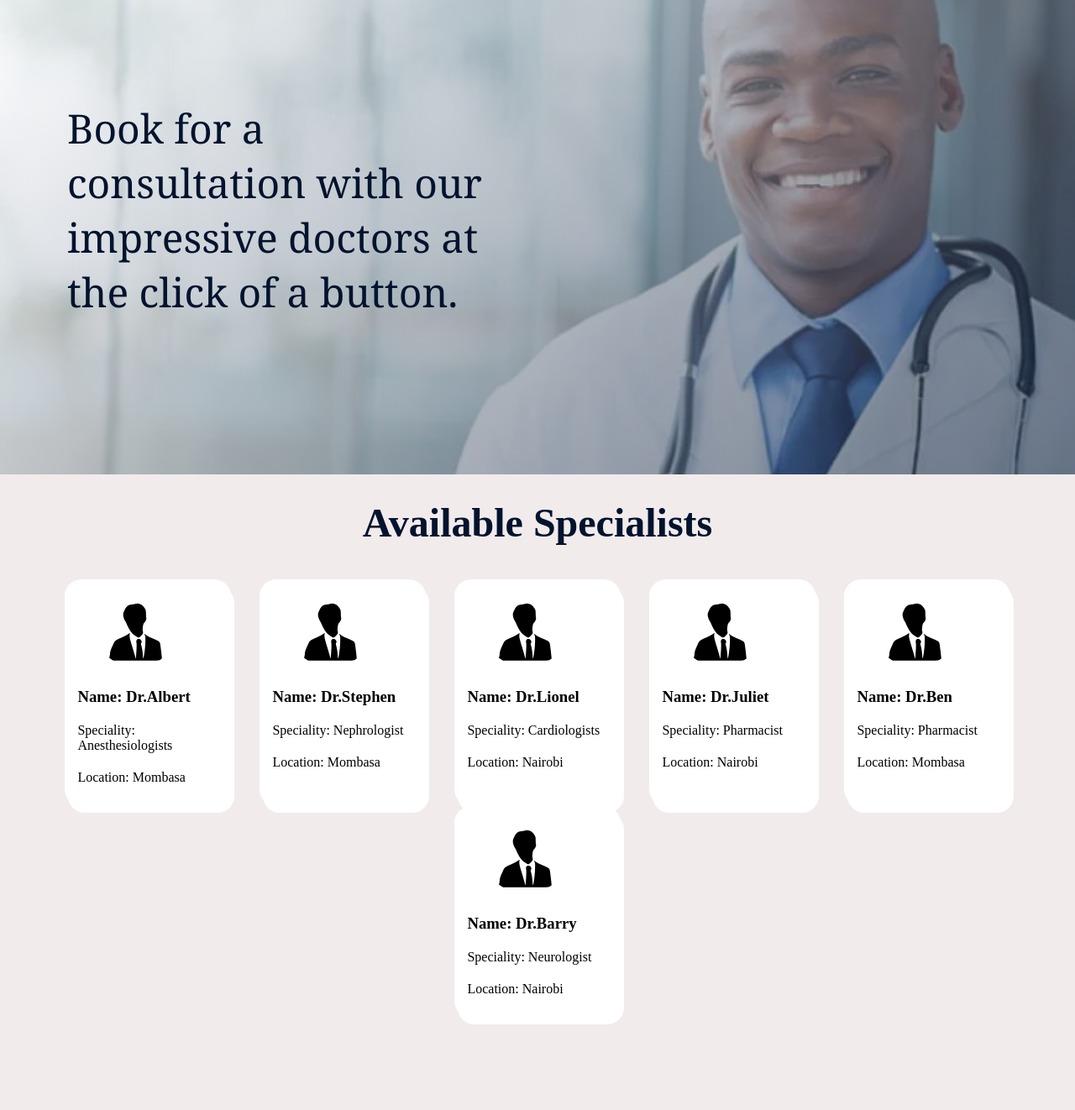
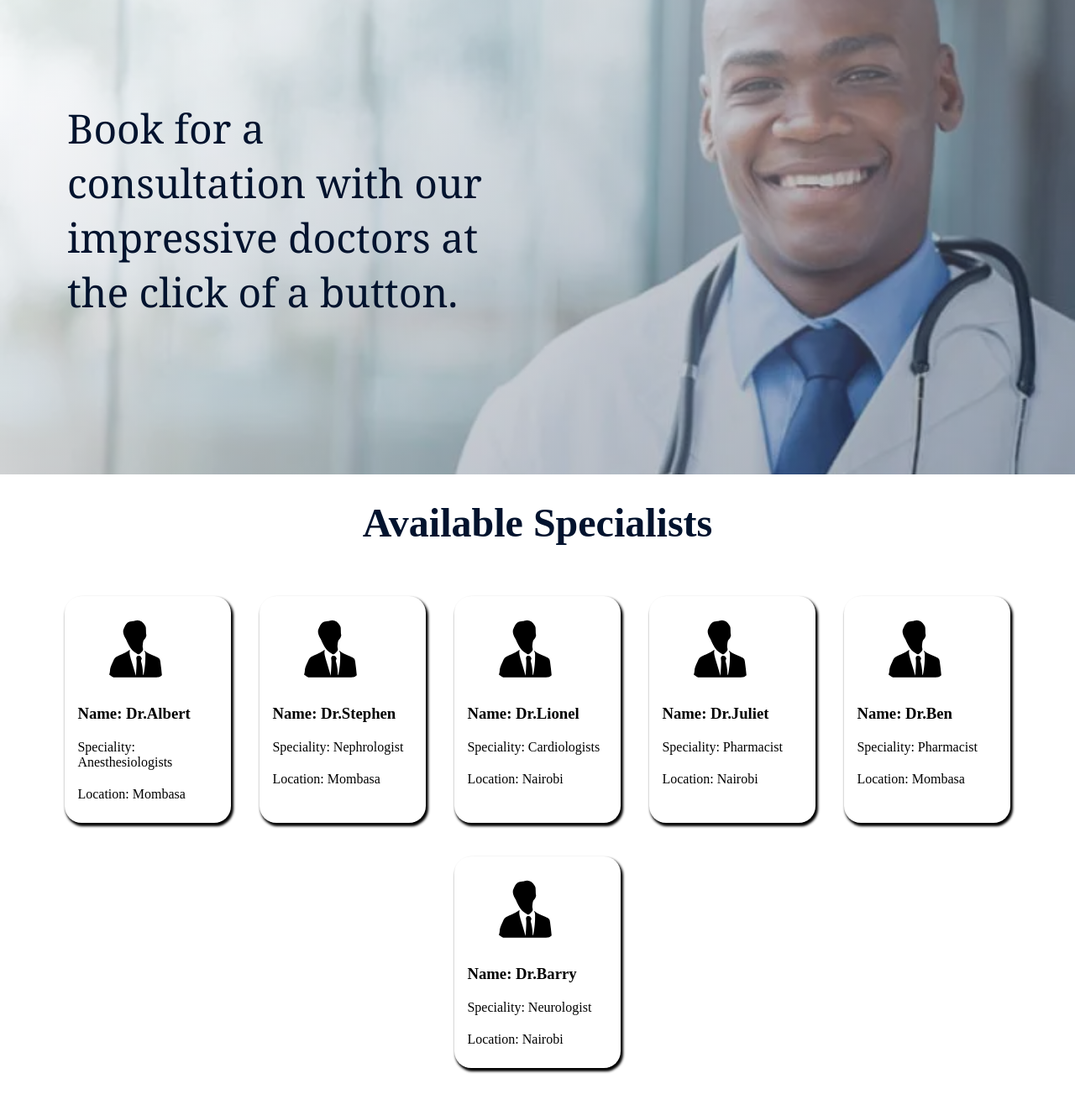
Before and after one commit to BruceFelix/Doctor-s-booking-system-Afya-app, a Django app: page / in a window 1280 px wide. Shown: the part 66-1388 px from the top of the page at 84% size. Before the commit the page ends 1286 px from the top, so only its background shows below. Run offline with Django 4.2, Linux system fonts and the light colour scheme; data comes from the database, SQL or seed files in the repository; both versions use the stored data as it was after the commit; some libraries are stand-ins or nearby versions.

Commit message:
tweaked the home page

```diff
--- a/main/static/main/css/home.css
+++ b/main/static/main/css/home.css
@@ -7,9 +7,7 @@ a{
     text-decoration: none;
     color: white;
 }
-body{
-    background-color: #f1ebeb;
-}
+
 ul{
     list-style: none;
     display: flex;
@@ -72,7 +70,7 @@ img{
 }
 .intro{
 
-    background: linear-gradient(135deg, #ffffffb0, #02132e91),url('../images/home.jpg') no-repeat right center;
+    background: linear-gradient(135deg, #ffffffb0, #02132e62),url('../images/home.jpg') no-repeat right center;
     background-size: cover;
     height: 565px; width: 100%;
     padding: 20px;
@@ -114,8 +112,8 @@ img{
     width: 17%;
     padding: 5px;
     border-radius: 20px;
-    margin: 20px o;
-    box-shadow: 4px 8px white;
+    margin: 20px 0;
+    box-shadow: 2px 3px 3px 1px #000000;
 }
 .doctor-list{
     margin: 20px 50px;
--- a/main/templates/main/home.html
+++ b/main/templates/main/home.html
@@ -18,15 +18,7 @@
         </a>
         <div class="logged-in-user" style="color: white; display: flex; ">
             <a href="#doctors" style="margin: 0 20px; cursor: pointer;">View Doctors</a>
-
-
-            <!-- {% if user.is_authenticated %}
-                <p>Welcome {{ user.username }}</p>
-                <a href="{% url 'logout' %}" style="margin: 0 20px; cursor: pointer;">Logout</a>
-
-            {% else %} -->
-                <a href="{% url 'signup' %}" style="margin: 0 20px; cursor: pointer;">Login</a>
-            <!-- {% endif %} -->
+            <a href="{% url 'signup' %}" style="margin: 0 20px; cursor: pointer;">Login</a>
         </div>
 </header>
 <main>
```
Also changed, not shown: db.sqlite3.
